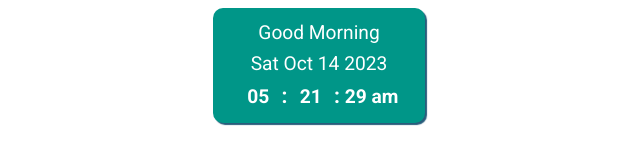
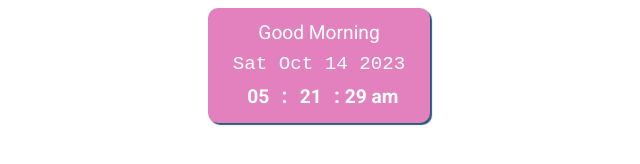
Before and after one commit to Celesmeh/Notion, a plain HTML site: page index.html in a window 1280 px wide. Shown: the whole page, without its empty margins (321-961 px from the left). Drawn offline with Linux system fonts and the light colour scheme.

Commit message:
Update index.html

```diff
--- a/index.html
+++ b/index.html
@@ -38,7 +38,7 @@ h1 {
 .card {
     padding: 10px 25px 10px 25px;
     border-radius: 10px;
-    background: #009688;
+    background: #e381bf;
     color: #fff;
     display: inline-block;
     box-shadow: 2px 2px 1px 0px #295C7B;
@@ -72,7 +72,7 @@ h1 {
     min-width: 162px;
     /* padding-right: 30px; */
     /* border-right: 2px solid #295C7B; */
-    font-family: 'Roboto', sans-serif;
+    font-family: 'Courier New', monospace;
     font-size: 1.2em;
 }
 .greet{
```
